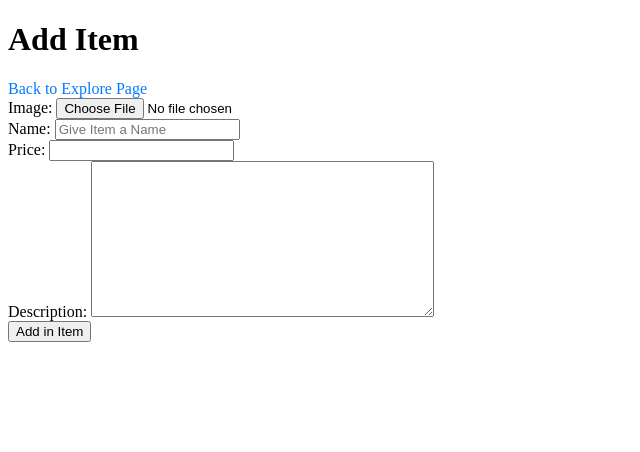
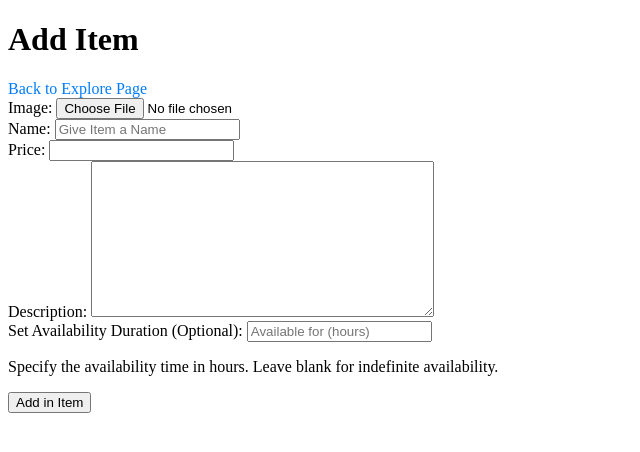
Before and after one commit to DePaul-CSC-394-401/final-project-team-1, a Django app: page /add_listing in a window 1280 px wide. Shown: the top 452 px of the page, without its empty margins (0-640 px from the left). Run offline with Django 5.2, Linux system fonts and the light colour scheme.

Commit message:
Producy Availablity Works. Creates a timer when the listing is available

```diff
--- a/depaul_market/forms.py
+++ b/depaul_market/forms.py
@@ -6,15 +6,23 @@ from django.contrib.auth.forms import PasswordChangeForm
 
 from .models import Products, Profile  # Add Profile here
 
+from .models import Products
 
 # Existing ProductsForm
+
 class ProductsForm(forms.ModelForm):
     name = forms.CharField(widget=forms.TextInput(attrs={'placeholder': 'Give Item a Name'}))
 
+    # Add availability duration field (optional)
+    availability_duration = forms.IntegerField(
+        required=False,  # Optional field
+        widget=forms.NumberInput(attrs={'placeholder': 'Available for (hours)'}),
+        label="Availability Duration (hours)"
+    )
+
     class Meta:
-        model = Products
-        fields = ['image', 'name', 'price', 'description']
-
+        model = Products  # Specify the model here
+        fields = ['image', 'name', 'price', 'description', 'availability_duration']  # Include all the necessary fields
 
 
 # New form for updating email
--- a/depaul_market/models.py
+++ b/depaul_market/models.py
@@ -11,6 +11,9 @@ class Products(models.Model):
     description = models.TextField(blank=True, null=True)
     made_available = models.DateTimeField(auto_now=True)
 
+    available_until = models.DateTimeField(null=True, blank=True)  # This field can be null if no duration is provided
+
+
     def __str__(self):
         return self.name
 
@@ -21,27 +24,6 @@ class Products(models.Model):
 class UserCart(models.Model):
     user = models.ForeignKey(User, on_delete=models.CASCADE)
     products = models.ForeignKey(Products, on_delete=models.CASCADE)
-
-'''
-# Profile model to store additional student info
-class Profile(models.Model):
-    user = models.OneToOneField(User, on_delete=models.CASCADE)
-    year = models.CharField(max_length=20, choices=[
-        ('freshman', 'Freshman'),
-        ('sophomore', 'Sophomore'),
-        ('junior', 'Junior'),
-        ('senior', 'Senior'),
-        ('graduate', 'Graduate')
-    ])
-    campus = models.CharField(max_length=50, choices=[
-        ('lincoln_park', 'Lincoln Park'),
-        ('loop', 'Loop')
-    ])
-    graduating = models.BooleanField(default=False)
-
-    def __str__(self):
-        return self.user.username
-'''
 
 # Profile model to store additional student info
 class Profile(models.Model):
--- a/depaul_market/templates/add_listing.html
+++ b/depaul_market/templates/add_listing.html
@@ -31,6 +31,13 @@
             {{ ProductsForm.description }}
         </div>
 
+        <!-- New optional field for availability time span -->
+        <div class="form-group">
+            <label for="availability_duration">Set Availability Duration (Optional):</label>
+            {{ ProductsForm.availability_duration }}
+            <p class="form-help">Specify the availability time in hours. Leave blank for indefinite availability.</p>
+        </div>
+
         <div class="form-group">
             <input class="button" type="submit" value="Add in Item">
         </div>
--- a/depaul_market/templates/explore.html
+++ b/depaul_market/templates/explore.html
@@ -64,6 +64,11 @@
                 <p>Made Available: {{ product.made_available }}</p>
                 <p>Location: {{product.user.profile.get_campus_display}}</p>
 
+                <!-- Display product availability if set -->
+                {% if product.available_until %}
+                    <p><strong>Available Until: {{ product.available_until }}</strong></p>
+                {% endif %}
+
                 <!-- Link to the user's profile with all their listings -->
                 <a href="{% url 'user_listings' product.user.id %}" > {{ product.user.username }} </a>
 
--- a/depaul_market/templates/user_listings.html
+++ b/depaul_market/templates/user_listings.html
@@ -2,6 +2,8 @@
 
 {% block head %}
 <body>
+    <!-- Back to Explore Button -->
+    <a href="{% url 'explore' %}" class="btn btn-primary">Back to Explore</a>
     <!-- Greeting -->
     <h1>Welcome to {{ user.username }}'s Listings</h1>
 
@@ -30,7 +32,6 @@
         <p>{{ user.username }} has not posted any listings yet.</p>
     {% endif %}
 
-    <!-- Back to Explore Button -->
-    <a href="{% url 'explore' %}" class="btn btn-primary">Back to Explore</a>
+
 </body>
 {% endblock %}
--- a/depaul_market/views.py
+++ b/depaul_market/views.py
@@ -18,6 +18,10 @@ from django.shortcuts import render, get_object_or_404, redirect
 from .forms import EditListingForm
 from .forms import EmailUpdateForm, ProfileUpdateForm  # Add ProfileUpdateForm
 
+from datetime import timedelta  # Add this at the top of the file
+
+from datetime import timedelta
+
 
 
 # Index view
@@ -31,32 +35,27 @@ def listings(request):
     price_sort = request.GET.get('price')
     date_sort = request.GET.get('date_listed')
 
-    products = Products.objects.all()
-    print(price_sort)
-    print(location)
+    # Only show products that are still available
+    products = Products.objects.filter(
+        models.Q(available_until__isnull=True) | models.Q(available_until__gt=datetime.now())
+    )
 
     if query:
         products = products.filter(name__icontains=query)
     if location:
-        # Debugging: Print the initial queryset
-        print(f"Initial Products: {products}")
         products = products.filter(user__profile__campus=location)
-        # Debugging: Print the filtered queryset
-        print(f"Filtered Products by Location: {products}")
     if price_sort == 'min':
         products = products.order_by('price')
     elif price_sort == 'max':
         products = products.order_by('-price')
-
-        # Sort by date listed if specified
     if date_sort == 'newest':
         products = products.order_by('-made_available')
     elif date_sort == 'oldest':
         products = products.order_by('made_available')
 
     context = {'products': products}
+    return render(request, 'explore.html', context)
 
-    return render(request, 'explore.html', context)
 
 # Signup view
 def signup(request):
@@ -105,10 +104,40 @@ def addProduct(request):
         if form.is_valid():
             product = form.save(commit=False)
             product.user = request.user
+
+            # Handle availability duration
+            duration = request.POST.get('availability_duration')  # Get availability duration
+            if duration:  # If a duration was set
+                hours = int(duration)
+                product.available_until = datetime.now() + timedelta(hours=hours)  # Set available_until
+
             product.save()
-        return redirect('/explore')
+            return redirect('/explore')
+
     context = {'ProductsForm': form}
     return render(request, 'add_listing.html', context)
+
+def addProduct(request):
+    form = ProductsForm()
+    if request.method == 'POST':
+        form = ProductsForm(request.POST, request.FILES)
+        if form.is_valid():
+            product = form.save(commit=False)
+            product.user = request.user
+
+            # Capture availability duration from the form (it will be in hours or days, for example)
+            availability_duration = form.cleaned_data.get('availability_duration', None)
+
+            if availability_duration:
+                # Calculate the available_until time by adding the duration to the current time
+                product.available_until = datetime.now() + timedelta(hours=availability_duration)
+
+            product.save()  # Save the product with the available_until field
+        return redirect('/explore')
+
+    context = {'ProductsForm': form}
+    return render(request, 'add_listing.html', context)
+
 
 def add_to_cart(request):
     if request.method == 'POST':
```
Also changed, not shown: depaul_market/migrations/0011_products_available_until.py (added), media/Screenshot_2024-10-21_at_2.50.36PM.png (added), media/Unknown-1_sYqjFwC.jpeg (added), media/Unknown-2.jpeg (added), media/Unknown-3_jlQO2JG.jpeg (added), media/download_ZA7J0T3.jpg (added).
